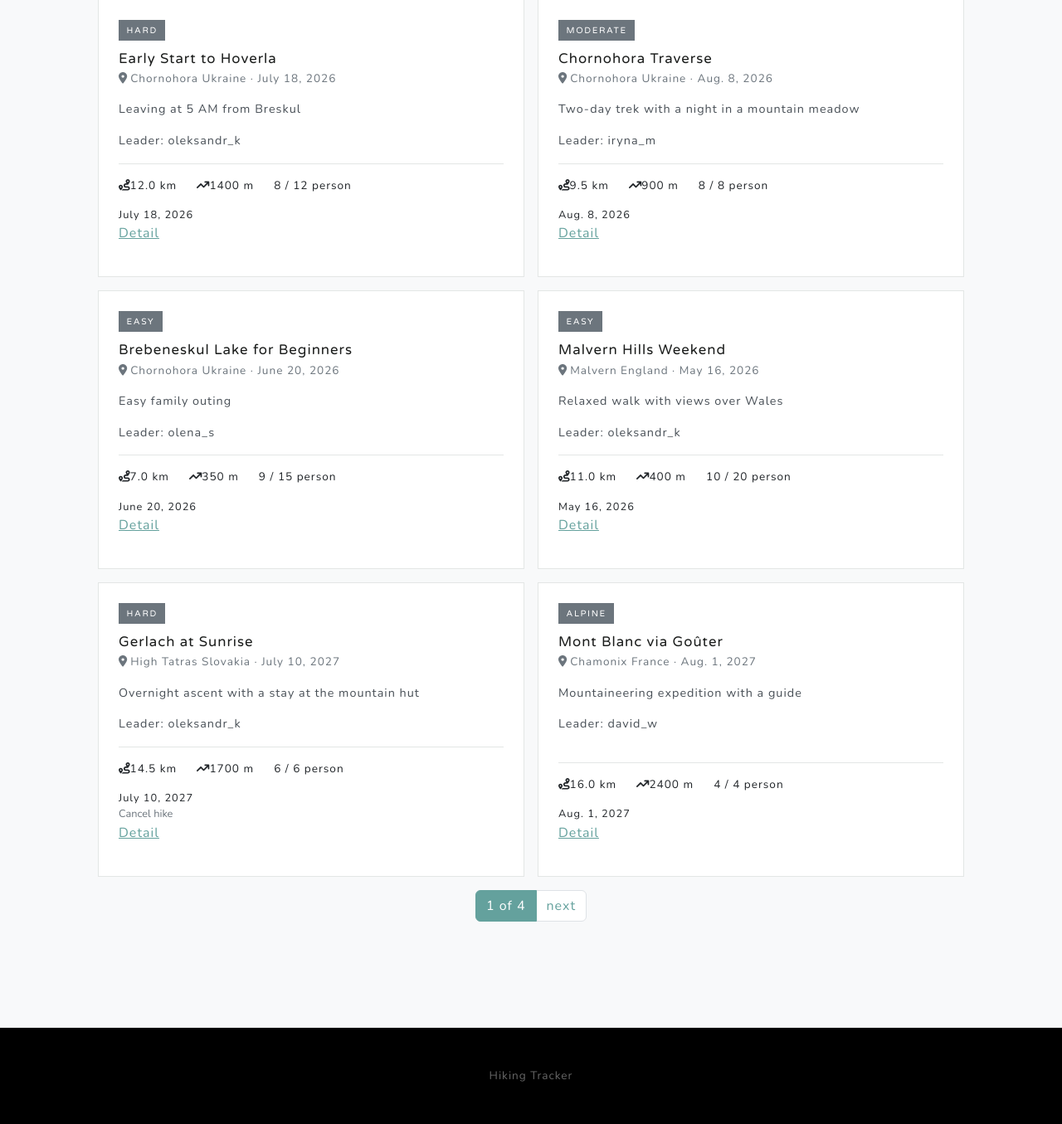
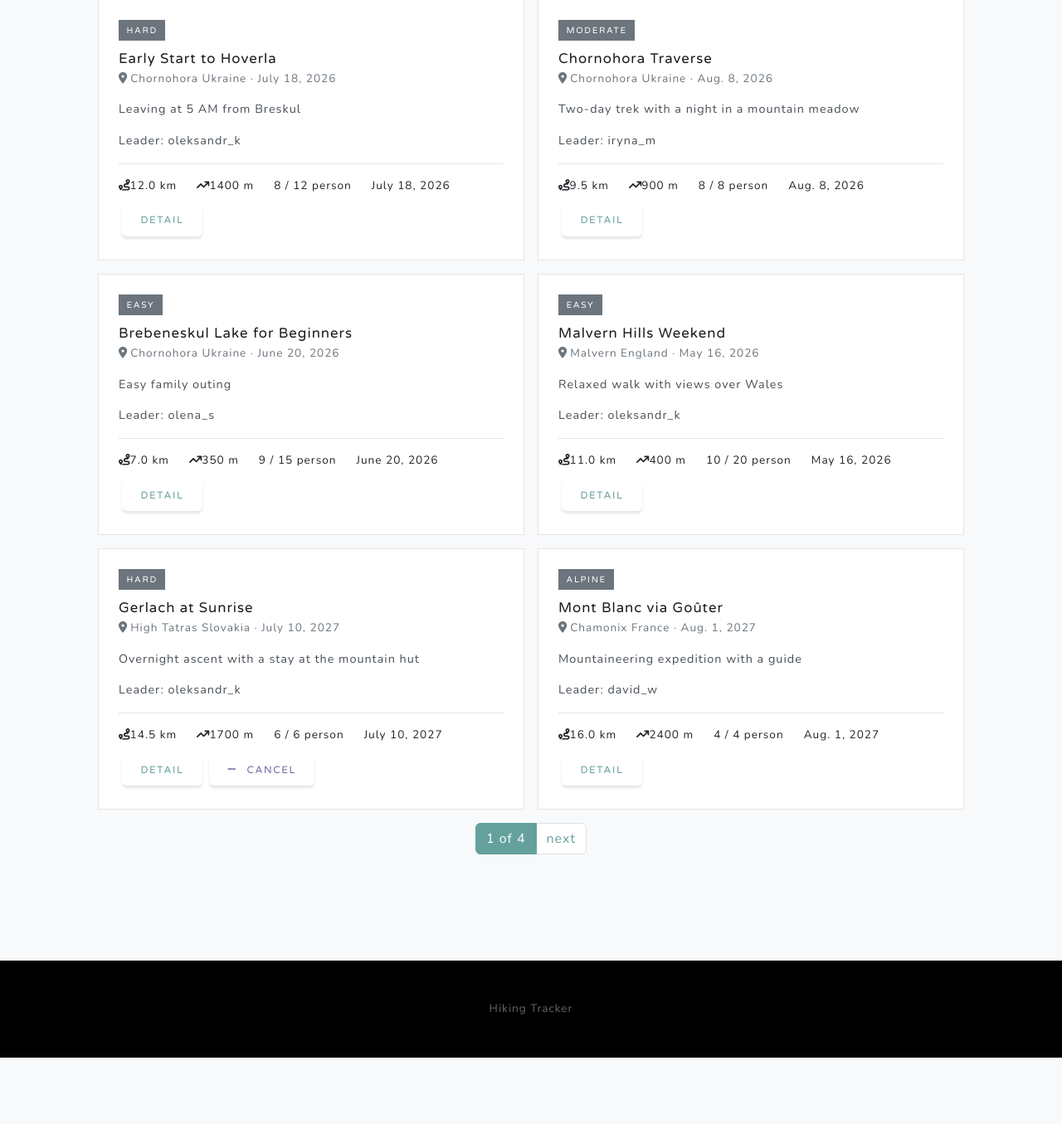
Before and after one commit to perehinets/hiking-tracker, a Django app: page /hikes/ in a window 1280 px wide. Shown: the part 498-1853 px from the top of the page at 83% size. After the commit the page ends 1773 px from the top, so only its background shows below. Run offline with Django 5.2, Linux system fonts and the light colour scheme; a user stored in the database is signed in; data comes from the database, SQL or seed files in the repository; some libraries are stand-ins or nearby versions.

Commit message:
style: improve hike detail card layout

```diff
--- a/templates/tracker/hike_list.html
+++ b/templates/tracker/hike_list.html
@@ -91,26 +91,29 @@
                 <span><i class="fas fa-route"></i>{{ hike.route.distance }} km</span>
                 <span><i class="fas fa-arrow-trend-up"></i>{{ hike.route.elevation }} m</span>
                 <span>{{ hike.hikers.count }} / {{ hike.max_hikers }} person</span>
+                <span>{{ hike.date }}</span>
               </div>
-              <div class="hike-actions">
-                {{ hike.date }}
+              <div class="mt-2 d-flex align-content-center">
+                <div class="m-1"><a href="{% url 'tracker:hike-detail' pk=hike.id %}"
+                                        class="btn btn-outline-primary btn-app">Detail</a></div>
+                <div class="m-1">
                   {% if hike.date > today %}
                     {% if user in hike.hikers.all %}
                       <form method="post" action="{% url 'tracker:hike-remove-hiker' pk=hike.pk %}">
                         {% csrf_token %}
-                      <button type="submit">Cancel hike</button>
+                        <button type="submit" class="btn btn-outline-secondary btn-app"><i class="fas fa-minus me-2"></i> Cancel</button>
                       </form>
                     {% else %}
                       {% if hike.hikers.count < hike.max_hikers %}
                         <form method="post" action="{% url 'tracker:hike-join-hiker' pk=hike.pk %}">
                           {% csrf_token %}
-                        <button type="submit">Join hike</button>
+                          <button type="submit" class="btn btn-outline-primary btn-app"><i class="fas fa-plus me-2"></i>Join</button>
                         </form>
                       {% endif %}
                     {% endif %}
                   {% endif %}
                 </div>
-              <p><a href="{% url 'tracker:hike-detail' pk=hike.id %}">Detail</a></p>
+              </div>
             </article>
           </div>
         {% endfor %}
```
Also changed, not shown: templates/tracker/profile.html (+21 -6 lines). Lines whose indentation alone changed are shown as unchanged.
